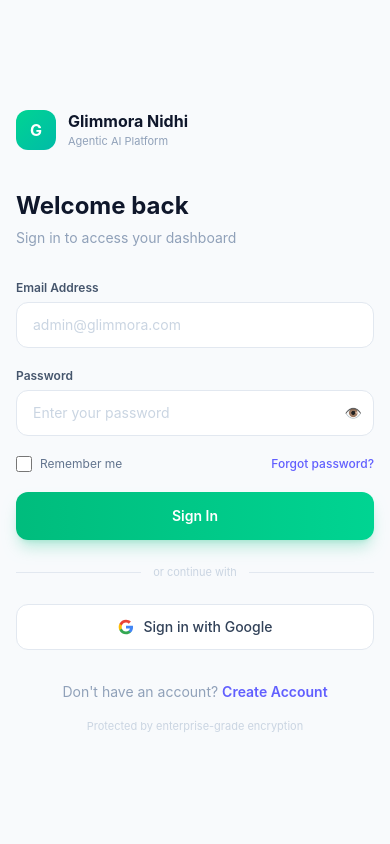
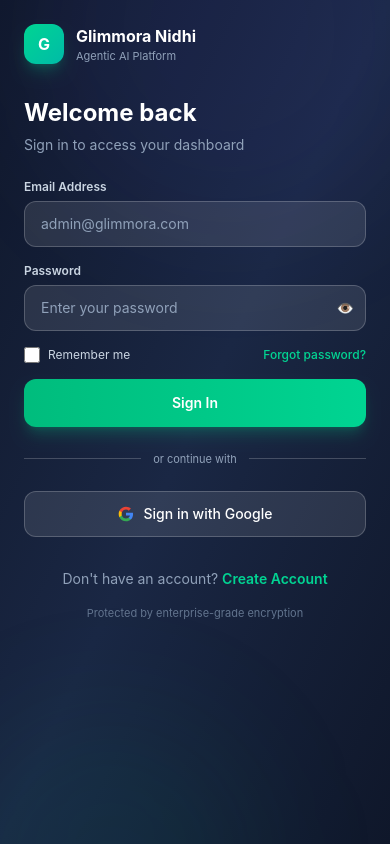
Before and after one commit to Aryan5084102/nidhi, a Next.js app: page / in a window 390 px wide. Built offline with nearby package versions, Linux system fonts and the light colour scheme.

Commit message:
tooltip added and loginpage fixes

```diff
--- a/components/FloatingAIButton.jsx
+++ b/components/FloatingAIButton.jsx
@@ -1,17 +1,30 @@
 "use client";
 
+import { useState } from "react";
+
 export default function FloatingAIButton({ onClick }) {
+  const [showTooltip, setShowTooltip] = useState(false);
+
   return (
     <button
       onClick={onClick}
+      onMouseEnter={() => setShowTooltip(true)}
+      onMouseLeave={() => setShowTooltip(false)}
       className="fixed bottom-20 right-4 md:bottom-6 md:right-6 z-50 w-14 h-14 bg-gradient-to-br from-[#27c08d] to-purple-600 rounded-full flex items-center justify-center shadow-lg shadow-indigo-500/30 hover:shadow-indigo-500/50 hover:scale-105 active:scale-95 transition-all duration-200 cursor-pointer group"
-      title="AI Assistant"
     >
       <svg className="w-6 h-6 text-white group-hover:scale-110 transition-transform" fill="none" viewBox="0 0 24 24" stroke="currentColor" strokeWidth={1.5}>
         <path strokeLinecap="round" strokeLinejoin="round" d="M9.813 15.904 9 18.75l-.813-2.846a4.5 4.5 0 0 0-3.09-3.09L2.25 12l2.846-.813a4.5 4.5 0 0 0 3.09-3.09L9 5.25l.813 2.846a4.5 4.5 0 0 0 3.09 3.09L15.75 12l-2.846.813a4.5 4.5 0 0 0-3.09 3.09ZM18.259 8.715 18 9.75l-.259-1.035a3.375 3.375 0 0 0-2.455-2.456L14.25 6l1.036-.259a3.375 3.375 0 0 0 2.455-2.456L18 2.25l.259 1.035a3.375 3.375 0 0 0 2.455 2.456L21.75 6l-1.036.259a3.375 3.375 0 0 0-2.455 2.456ZM16.894 20.567 16.5 21.75l-.394-1.183a2.25 2.25 0 0 0-1.423-1.423L13.5 18.75l1.183-.394a2.25 2.25 0 0 0 1.423-1.423l.394-1.183.394 1.183a2.25 2.25 0 0 0 1.423 1.423l1.183.394-1.183.394a2.25 2.25 0 0 0-1.423 1.423Z" />
       </svg>
       {/* Pulse ring */}
-      <span className="absolute inset-0 rounded-full bg-indigo-400/20 animate-ping" style={{ animationDuration: "3s" }} />
+      <span className="absolute inset-0 rounded-full bg-indigo-400/20 animate-ping pointer-events-none" style={{ animationDuration: "3s" }} />
+
+      {/* Tooltip - visible on hover on large screens */}
+      {showTooltip && (
+        <div className="hidden lg:block absolute right-full mr-3 px-3 py-1.5 bg-gradient-to-r from-slate-800 to-slate-900 backdrop-blur-md border border-slate-600/50 rounded-xl shadow-2xl shadow-black/60 text-white text-[12px] font-medium whitespace-nowrap pointer-events-none animate-tooltip-pop origin-right">
+          AI Assistant
+          <div className="absolute right-0 top-1/2 -translate-y-1/2 translate-x-1/2 w-2.5 h-2.5 bg-slate-900 rotate-45 border-r border-t border-slate-600/50" />
+        </div>
+      )}
     </button>
   );
 }
--- a/components/LoginPage.jsx
+++ b/components/LoginPage.jsx
@@ -78,7 +78,7 @@
 function FormInput({ label, type = "text", placeholder, register, error, showToggle, showPassword, onToggle }) {
   return (
     <div>
-      <label className="block text-xs font-semibold text-slate-600 mb-1.5">
+      <label className="block text-xs font-semibold text-slate-300 lg:text-slate-600 mb-1.5">
         {label}
       </label>
       <div className="relative">
@@ -86,24 +86,24 @@
           type={showToggle ? (showPassword ? "text" : "password") : type}
           placeholder={placeholder}
           {...register}
-          className={`w-full px-4 py-3 bg-white border rounded-xl text-sm text-slate-900 placeholder:text-slate-300 focus:outline-none focus:ring-2 transition-all ${
+          className={`w-full px-4 py-3 bg-white/10 border rounded-xl text-sm text-white placeholder:text-slate-400 focus:outline-none focus:ring-2 transition-all lg:bg-white lg:text-slate-900 lg:placeholder:text-slate-300 ${
             error
               ? "border-red-300 focus:border-red-400 focus:ring-red-500/10"
-              : "border-slate-200 focus:border-indigo-400 focus:ring-indigo-500/10"
+              : "border-white/20 focus:border-indigo-400 focus:ring-indigo-500/10 lg:border-slate-200"
           } ${showToggle ? "pr-11" : ""}`}
         />
         {showToggle && (
           <button
             type="button"
             onClick={onToggle}
-            className="absolute right-3 top-1/2 -translate-y-1/2 text-slate-400 hover:text-slate-600 text-sm transition-colors cursor-pointer"
+            className="absolute right-3 top-1/2 -translate-y-1/2 text-slate-400 hover:text-slate-300 lg:hover:text-slate-600 text-sm transition-colors cursor-pointer"
           >
             {showPassword ? "🙈" : "👁️"}
           </button>
         )}
       </div>
       {error && (
-        <p className="mt-1 text-xs text-red-500 animate-fade-in">{error.message}</p>
+        <p className="mt-1 text-xs text-red-400 lg:text-red-500 animate-fade-in">{error.message}</p>
       )}
     </div>
   );
@@ -219,15 +219,13 @@
   };
 
   return (
-    <div className="w-full max-w-[400px]">
-      <MobileLogo />
-
-      <div className="mb-8">
-        <h2 className="text-2xl font-bold text-slate-900 mb-1.5">Welcome back</h2>
+    <div className="w-full">
+      <div className="mb-6">
+        <h2 className="text-2xl font-bold text-white lg:text-slate-900 mb-1.5">Welcome back</h2>
         <p className="text-slate-400 text-sm">Sign in to access your dashboard</p>
       </div>
 
-      <form onSubmit={handleSubmit(onSubmit)} className="space-y-5" noValidate>
+      <form onSubmit={handleSubmit(onSubmit)} className="space-y-4" noValidate>
         <FormInput
           label="Email Address"
           type="email"
@@ -251,21 +249,21 @@
           <label className="flex items-center gap-2 cursor-pointer">
             <input
               type="checkbox"
-              className="w-4 h-4 rounded border-slate-300 accent-indigo-500 cursor-pointer"
+              className="w-4 h-4 rounded border-white/30 lg:border-slate-300 accent-emerald-500 cursor-pointer"
             />
-            <span className="text-xs text-slate-500">Remember me</span>
+            <span className="text-xs text-slate-300 lg:text-slate-500">Remember me</span>
           </label>
           <button
             type="button"
             onClick={onForgotPassword}
-            className="text-xs text-indigo-500 hover:text-indigo-700 font-medium cursor-pointer transition-colors"
+            className="text-xs text-emerald-400 hover:text-emerald-300 lg:text-indigo-500 lg:hover:text-indigo-700 font-medium cursor-pointer transition-colors"
           >
             Forgot password?
           </button>
         </div>
 
         {serverError && (
-          <div className="bg-red-50 border border-red-200/60 rounded-xl px-4 py-2.5 text-red-600 text-xs font-medium animate-fade-in">
+          <div className="bg-red-500/10 border border-red-400/30 lg:bg-red-50 lg:border-red-200/60 rounded-xl px-4 py-2.5 text-red-400 lg:text-red-600 text-xs font-medium animate-fade-in">
             {serverError}
           </div>
         )}
@@ -287,15 +285,15 @@
       </form>
 
       <div className="flex items-center gap-3 my-6">
-        <div className="flex-1 h-px bg-slate-200" />
-        <span className="text-[11px] text-slate-300">or continue with</span>
-        <div className="flex-1 h-px bg-slate-200" />
+        <div className="flex-1 h-px bg-white/20 lg:bg-slate-200" />
+        <span className="text-[11px] text-slate-400 lg:text-slate-300">or continue with</span>
+        <div className="flex-1 h-px bg-white/20 lg:bg-slate-200" />
       </div>
 
       <button
         type="button"
         onClick={onGoogleLogin}
-        className="w-full flex items-center justify-center gap-2.5 py-3 bg-white border border-slate-200 rounded-xl text-sm font-medium text-slate-700 hover:bg-slate-50 hover:border-slate-300 hover:shadow-sm transition-all cursor-pointer"
+        className="w-full flex items-center justify-center gap-2.5 py-3 bg-white/10 border border-white/20 rounded-xl text-sm font-medium text-white hover:bg-white/15 transition-all cursor-pointer lg:bg-white lg:border-slate-200 lg:text-slate-700 lg:hover:bg-slate-50 lg:hover:border-slate-300 lg:hover:shadow-sm"
       >
         <GoogleIcon />
         Sign in with Google
@@ -306,13 +304,13 @@
         <button
           type="button"
           onClick={() => onSwitch("signup")}
-          className="text-indigo-500 hover:text-indigo-700 font-semibold cursor-pointer transition-colors"
+          className="text-emerald-400 hover:text-emerald-300 lg:text-indigo-500 lg:hover:text-indigo-700 font-semibold cursor-pointer transition-colors"
         >
           Create Account
         </button>
       </p>
 
-      <p className="text-center text-[11px] text-slate-300 mt-4">
+      <p className="text-center text-[11px] text-slate-500 lg:text-slate-300 mt-4">
         Protected by enterprise-grade encryption
       </p>
     </div>
@@ -363,15 +361,13 @@
   };
 
   return (
-    <div className="w-full max-w-[420px]">
-      <MobileLogo />
-
-      <div className="mb-6">
-        <h2 className="text-2xl font-bold text-slate-900 mb-1.5">Create your account</h2>
+    <div className="w-full">
+      <div className="mb-4">
+        <h2 className="text-2xl font-bold text-white lg:text-slate-900 mb-1">Create your account</h2>
         <p className="text-slate-400 text-sm">Get started with Glimmora Nidhi platform</p>
       </div>
 
-      <form onSubmit={handleSubmit(onSubmit)} className="space-y-4" noValidate>
+      <form onSubmit={handleSubmit(onSubmit)} className="space-y-3" noValidate>
         <FormInput
           label="Full Name"
           placeholder="John Doe"
@@ -418,7 +414,7 @@
         />
 
         {serverError && (
-          <div className="bg-red-50 border border-red-200/60 rounded-xl px-4 py-2.5 text-red-600 text-xs font-medium animate-fade-in">
+          <div className="bg-red-500/10 border border-red-400/30 lg:bg-red-50 lg:border-red-200/60 rounded-xl px-4 py-2.5 text-red-400 lg:text-red-600 text-xs font-medium animate-fade-in">
             {serverError}
           </div>
         )}
@@ -439,27 +435,27 @@
         </button>
       </form>
 
-      <div className="flex items-center gap-3 my-5">
-        <div className="flex-1 h-px bg-slate-200" />
-        <span className="text-[11px] text-slate-300">or</span>
-        <div className="flex-1 h-px bg-slate-200" />
+      <div className="flex items-center gap-3 my-4">
+        <div className="flex-1 h-px bg-white/20 lg:bg-slate-200" />
+        <span className="text-[11px] text-slate-400 lg:text-slate-300">or</span>
+        <div className="flex-1 h-px bg-white/20 lg:bg-slate-200" />
       </div>
 
       <button
         type="button"
         onClick={onGoogleLogin}
-        className="w-full flex items-center justify-center gap-2.5 py-3 bg-white border border-slate-200 rounded-xl text-sm font-medium text-slate-700 hover:bg-slate-50 hover:border-slate-300 hover:shadow-sm transition-all cursor-pointer"
+        className="w-full flex items-center justify-center gap-2.5 py-3 bg-white/10 border border-white/20 rounded-xl text-sm font-medium text-white hover:bg-white/15 transition-all cursor-pointer lg:bg-white lg:border-slate-200 lg:text-slate-700 lg:hover:bg-slate-50 lg:hover:border-slate-300 lg:hover:shadow-sm"
       >
         <GoogleIcon />
         Sign up with Google
       </button>
 
-      <p className="text-center text-sm text-slate-400 mt-6">
+      <p className="text-center text-sm text-slate-400 mt-4">
         Already have an account?{" "}
         <button
           type="button"
           onClick={() => onSwitch("login")}
-          className="text-indigo-500 hover:text-indigo-700 font-semibold cursor-pointer transition-colors"
+          className="text-emerald-400 hover:text-emerald-300 lg:text-indigo-500 lg:hover:text-indigo-700 font-semibold cursor-pointer transition-colors"
         >
           Sign In
         </button>
@@ -494,17 +490,16 @@
 
   if (sent) {
     return (
-      <div className="w-full max-w-[400px]">
-        <MobileLogo />
+      <div className="w-full">
         <div className="text-center animate-fade-in">
-          <div className="w-16 h-16 bg-emerald-100 rounded-2xl flex items-center justify-center text-3xl mx-auto mb-5">
+          <div className="w-16 h-16 bg-emerald-500/20 lg:bg-emerald-100 rounded-2xl flex items-center justify-center text-3xl mx-auto mb-5">
             ✉️
           </div>
-          <h2 className="text-2xl font-bold text-slate-900 mb-2">Check your email</h2>
+          <h2 className="text-2xl font-bold text-white lg:text-slate-900 mb-2">Check your email</h2>
           <p className="text-slate-400 text-sm mb-2">
             We sent a 6-digit OTP to
           </p>
-          <p className="text-slate-700 text-sm font-semibold mb-6">
+          <p className="text-white lg:text-slate-700 text-sm font-semibold mb-6">
             {getValues("email")}
           </p>
           <button
@@ -517,7 +512,7 @@
           <button
             type="button"
             onClick={() => onSwitch("login")}
-            className="text-sm text-slate-400 hover:text-slate-600 cursor-pointer transition-colors"
+            className="text-sm text-slate-400 hover:text-slate-300 lg:hover:text-slate-600 cursor-pointer transition-colors"
           >
             Back to Sign In
           </button>
@@ -527,18 +522,16 @@
   }
 
   return (
-    <div className="w-full max-w-[400px]">
-      <MobileLogo />
-
-      <div className="mb-8">
+    <div className="w-full">
+      <div className="mb-6">
         <button
           type="button"
           onClick={() => onSwitch("login")}
-          className="flex items-center gap-1.5 text-xs text-slate-400 hover:text-slate-600 cursor-pointer transition-colors mb-6"
+          className="flex items-center gap-1.5 text-xs text-slate-400 hover:text-slate-300 lg:hover:text-slate-600 cursor-pointer transition-colors mb-4"
         >
           <span>←</span> Back to Sign In
         </button>
-        <h2 className="text-2xl font-bold text-slate-900 mb-1.5">Forgot password?</h2>
+        <h2 className="text-2xl font-bold text-white lg:text-slate-900 mb-1.5">Forgot password?</h2>
         <p className="text-slate-400 text-sm">
           Enter your email and we&apos;ll send you a reset OTP
         </p>
@@ -556,7 +549,7 @@
         <button
           type="submit"
           disabled={loading}
-          className="w-full py-3.5 bg-gradient-to-r from-indigo-600 to-indigo-500 hover:from-indigo-700 hover:to-indigo-600 text-white font-semibold text-sm rounded-xl transition-all duration-200 cursor-pointer disabled:opacity-60 disabled:cursor-not-allowed shadow-lg shadow-indigo-500/25 hover:shadow-indigo-500/35 active:scale-[0.99]"
+          className="w-full py-3.5 bg-gradient-to-r from-emerald-500 to-emerald-400 hover:from-emerald-600 hover:to-emerald-500 text-white font-semibold text-sm rounded-xl transition-all duration-200 cursor-pointer disabled:opacity-60 disabled:cursor-not-allowed shadow-lg shadow-emerald-500/25 hover:shadow-emerald-500/35 active:scale-[0.99]"
         >
           {loading ? (
             <span className="flex items-center justify-center gap-2">
@@ -599,13 +592,12 @@
 
   if (success) {
     return (
-      <div className="w-full max-w-[400px]">
-        <MobileLogo />
+      <div className="w-full">
         <div className="text-center animate-fade-in">
-          <div className="w-16 h-16 bg-emerald-100 rounded-2xl flex items-center justify-center text-3xl mx-auto mb-5">
+          <div className="w-16 h-16 bg-emerald-500/20 lg:bg-emerald-100 rounded-2xl flex items-center justify-center text-3xl mx-auto mb-5">
             ✅
           </div>
-          <h2 className="text-2xl font-bold text-slate-900 mb-2">Password reset successful</h2>
+          <h2 className="text-2xl font-bold text-white lg:text-slate-900 mb-2">Password reset successful</h2>
           <p className="text-slate-400 text-sm mb-6">
             Your password has been updated. You can now sign in with your new password.
           </p>
@@ -622,24 +614,22 @@
   }
 
   return (
-    <div className="w-full max-w-[400px]">
-      <MobileLogo />
-
-      <div className="mb-8">
+    <div className="w-full">
+      <div className="mb-6">
         <button
           type="button"
           onClick={() => onSwitch("forgot-password")}
-          className="flex items-center gap-1.5 text-xs text-slate-400 hover:text-slate-600 cursor-pointer transition-colors mb-6"
+          className="flex items-center gap-1.5 text-xs text-slate-400 hover:text-slate-300 lg:hover:text-slate-600 cursor-pointer transition-colors mb-4"
         >
           <span>←</span> Back
         </button>
-        <h2 className="text-2xl font-bold text-slate-900 mb-1.5">Reset your password</h2>
+        <h2 className="text-2xl font-bold text-white lg:text-slate-900 mb-1.5">Reset your password</h2>
         <p className="text-slate-400 text-sm">Enter the OTP sent to your email and set a new password</p>
       </div>
 
       <form onSubmit={handleSubmit(onSubmit)} className="space-y-4" noValidate>
         <div>
-          <label className="block text-xs font-semibold text-slate-600 mb-1.5">
+          <label className="block text-xs font-semibold text-slate-300 lg:text-slate-600 mb-1.5">
             OTP Code
           </label>
           <input
@@ -647,14 +637,14 @@
             maxLength={6}
             placeholder="Enter 6-digit OTP"
             {...register("otp")}
-            className={`w-full px-4 py-3 bg-white border rounded-xl text-lg text-slate-900 placeholder:text-slate-300 focus:outline-none focus:ring-2 transition-all tracking-[0.3em] text-center font-mono ${
+            className={`w-full px-4 py-3 bg-white/10 border rounded-xl text-lg text-white placeholder:text-slate-400 focus:outline-none focus:ring-2 transition-all tracking-[0.3em] text-center font-mono lg:bg-white lg:text-slate-900 lg:placeholder:text-slate-300 ${
               errors.otp
                 ? "border-red-300 focus:border-red-400 focus:ring-red-500/10"
-                : "border-slate-200 focus:border-indigo-400 focus:ring-indigo-500/10"
+                : "border-white/20 focus:border-indigo-400 focus:ring-indigo-500/10 lg:border-slate-200"
             }`}
           />
           {errors.otp && (
-            <p className="mt-1 text-xs text-red-500 animate-fade-in">{errors.otp.message}</p>
+            <p className="mt-1 text-xs text-red-400 lg:text-red-500 animate-fade-in">{errors.otp.message}</p>
           )}
         </div>
 
@@ -695,22 +685,6 @@
           )}
         </button>
       </form>
-    </div>
-  );
-}
-
-// ─── Mobile Logo ────────────────────────────────────────────────────────────────
-
-function MobileLogo() {
-  return (
-    <div className="lg:hidden flex items-center gap-3 mb-10">
-      <div className="w-10 h-10 bg-gradient-to-br from-emerald-400 to-teal-500 rounded-xl flex items-center justify-center text-base font-bold text-white">
-        G
-      </div>
-      <div>
-        <div className="text-slate-900 text-base font-bold">Glimmora Nidhi</div>
-        <div className="text-slate-400 text-[11px]">Agentic AI Platform</div>
-      </div>
     </div>
   );
 }
@@ -819,10 +793,30 @@
   };
 
   return (
-    <div className="min-h-screen flex">
+    <div className="h-screen flex overflow-hidden">
       <LeftPanel />
-      <div className="flex-1 flex items-center justify-center p-4 sm:p-6 md:p-8 bg-[#F8FAFC] overflow-y-auto">
-        {renderForm()}
+      <div className="flex-1 flex flex-col overflow-hidden relative bg-gradient-to-br from-[#0F172A] via-[#1a2744] to-[#0F172A] lg:from-[#F8FAFC] lg:via-[#F8FAFC] lg:to-[#F8FAFC]">
+        {/* Mobile gradient decorative elements */}
+        <div className="absolute top-[-20%] right-[-10%] w-[400px] h-[400px] rounded-full bg-indigo-500/[0.07] blur-3xl lg:hidden pointer-events-none" />
+        <div className="absolute bottom-[-20%] left-[-10%] w-[300px] h-[300px] rounded-full bg-emerald-500/[0.07] blur-3xl lg:hidden pointer-events-none" />
+
+        {/* Persistent mobile header */}
+        <div className="lg:hidden relative z-10 shrink-0 flex items-center gap-3 px-6 pt-6 pb-2">
+          <div className="w-10 h-10 bg-gradient-to-br from-emerald-400 to-teal-500 rounded-xl flex items-center justify-center text-base font-bold text-white shadow-lg shadow-emerald-500/25">
+            G
+          </div>
+          <div>
+            <div className="text-white text-base font-bold">Glimmora Nidhi</div>
+            <div className="text-slate-400 text-[11px]">Agentic AI Platform</div>
+          </div>
+        </div>
+
+        {/* Form content — top-aligned with scroll on mobile, centered on desktop */}
+        <div className="flex-1 overflow-y-auto overflow-x-hidden relative z-10 px-6 pt-6 pb-6 lg:flex lg:items-center lg:justify-center lg:p-8">
+          <div className="w-full max-w-[400px] lg:mx-auto">
+            {renderForm()}
+          </div>
+        </div>
       </div>
     </div>
   );
--- a/components/Sidebar.jsx
+++ b/components/Sidebar.jsx
@@ -3,6 +3,7 @@
 import { useState } from "react";
 import { navItems } from "@/data/mockData";
 import Image from "next/image";
+import Tooltip from "./Tooltip";
 import logo from '../public/icon/logo.png'
 
 export default function Sidebar({ activeNav, setActiveNav, expanded, setExpanded, userName, onLogout }) {
@@ -77,12 +78,14 @@
               {isActive && (
                 <div className="absolute left-0 top-1/2 -translate-y-1/2 w-[3px] h-5 bg-emerald-400 rounded-r-full"/>
               )}
-              <Image
-                src={item.icon}
-                alt="Error"
-                width={20}
-                height={20}
-              />
+              <Tooltip label={item.label} expanded={expanded}>
+                <Image
+                  src={item.icon}
+                  alt={item.label}
+                  width={20}
+                  height={20}
+                />
+              </Tooltip>
               {expanded && (
                 <span className="text-[13px] font-medium whitespace-nowrap">
                   {item.label}
--- /dev/null
+++ b/components/Tooltip.jsx
@@ -0,0 +1,52 @@
+"use client";
+
+import { useState, useCallback, useRef } from 'react';
+import { createPortal } from 'react-dom';
+
+export default function Tooltip({ children, label, expanded }) {
+  const [showTooltip, setShowTooltip] = useState(false);
+  const [position, setPosition] = useState({ top: 0, left: 0 });
+  const triggerRef = useRef(null);
+
+  const handleMouseEnter = useCallback(() => {
+    if (!expanded && triggerRef.current) {
+      const rect = triggerRef.current.getBoundingClientRect();
+      setPosition({
+        top: rect.top + rect.height / 2,
+        left: rect.right + 12,
+      });
+      setShowTooltip(true);
+    }
+  }, [expanded]);
+
+  const handleMouseLeave = useCallback(() => {
+    setShowTooltip(false);
+  }, []);
+
+  if (expanded) return children;
+
+  return (
+    <div
+      ref={triggerRef}
+      className="relative inline-block"
+      onMouseEnter={handleMouseEnter}
+      onMouseLeave={handleMouseLeave}
+    >
+      {children}
+      {showTooltip && typeof window !== 'undefined' && createPortal(
+        <div
+          className="fixed px-3 py-1.5 min-w-[100px] bg-gradient-to-r from-slate-800 to-slate-900 backdrop-blur-md border border-slate-600/50 rounded-xl shadow-2xl shadow-black/60 text-white text-[12px] font-medium whitespace-nowrap z-[9999] animate-tooltip-pop origin-left pointer-events-none"
+          style={{
+            top: position.top,
+            left: position.left,
+            transform: 'translateY(-50%)',
+          }}
+        >
+          {label}
+          <div className="absolute left-0 top-1/2 -translate-y-1/2 -translate-x-1/2 w-2.5 h-2.5 bg-slate-800 rotate-45 border-l border-b border-slate-600/50" />
+        </div>,
+        document.body
+      )}
+    </div>
+  );
+}
```
